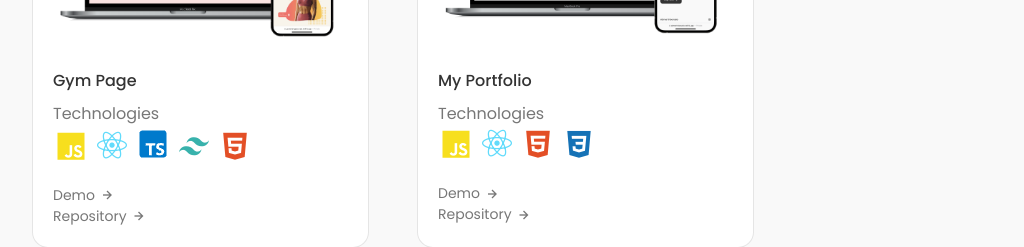
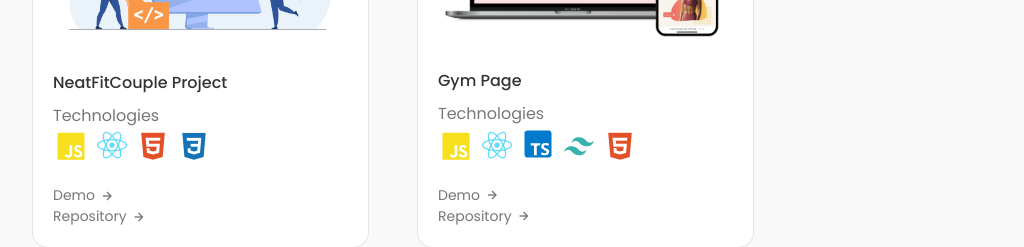
Before and after one commit to admartinbarcelo/portfolio-admartinbarcelo, a React (Vite) app: page / in a window 1280 px wide. Shown: the part 1188-1435 px from the top of the page, without its empty margins (247-1271 px from the left). Built offline with nearby package versions, Linux system fonts and the light colour scheme.

Commit message:
new project added

```diff
--- a/src/components/Portfolio/Data.jsx
+++ b/src/components/Portfolio/Data.jsx
@@ -1,3 +1,4 @@
+import Work7 from "../../assets/Under-Construction.jpg";
 import Work6 from "../../assets/tic_tac_toe.png";
 import Work5 from "../../assets/Mockup-gym.png";
 import Work4 from "../../assets/Mockup-portfolio.png";
@@ -7,6 +8,22 @@ import Work1 from "../../assets/Handsup.png";
 import TypeScript from "../../assets/typescript-logo-36.png";
 
 export const projectsData = [
+  {
+    id: 1,
+    image: Work7,
+    title: "NeatFitCouple Project",
+    category: "Frontend",
+    demoLink: "",
+    repoLink: "https://github.com/admartinbarcelo/NeatFitCouple-Project",
+    technologies: [
+      <i className="bx bxl-javascript"></i>,
+      <i className="bx bxl-react"></i>,
+      <i className="bx bxl-html5"></i>,
+      <i className="bx bxl-css3"></i>,
+    ],
+  },
+
+
   {
     id: 1,
     image: Work5,
```
